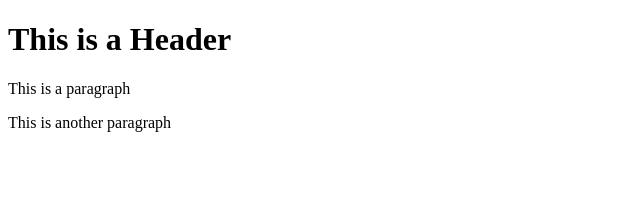
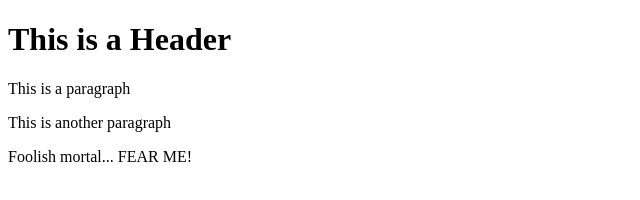
Before and after one commit to bronight/git-test, a website: page index.html in a window 1280 px wide. Shown: the whole page, without its empty margins (0-640 px from the left). Drawn offline with Linux system fonts and the light colour scheme.

Commit message:
NPM exercise

```diff
--- a/index.html
+++ b/index.html
@@ -12,6 +12,7 @@
     <h1>This is a Header</h1>
     <p>This is a paragraph</p>
     <p>This is another paragraph</p>
+    <p>Foolish mortal... FEAR ME!</p>
 </body>
 
 </html>
```
Also changed, not shown: package.json (added, +19 -0 lines), 2 other files.
